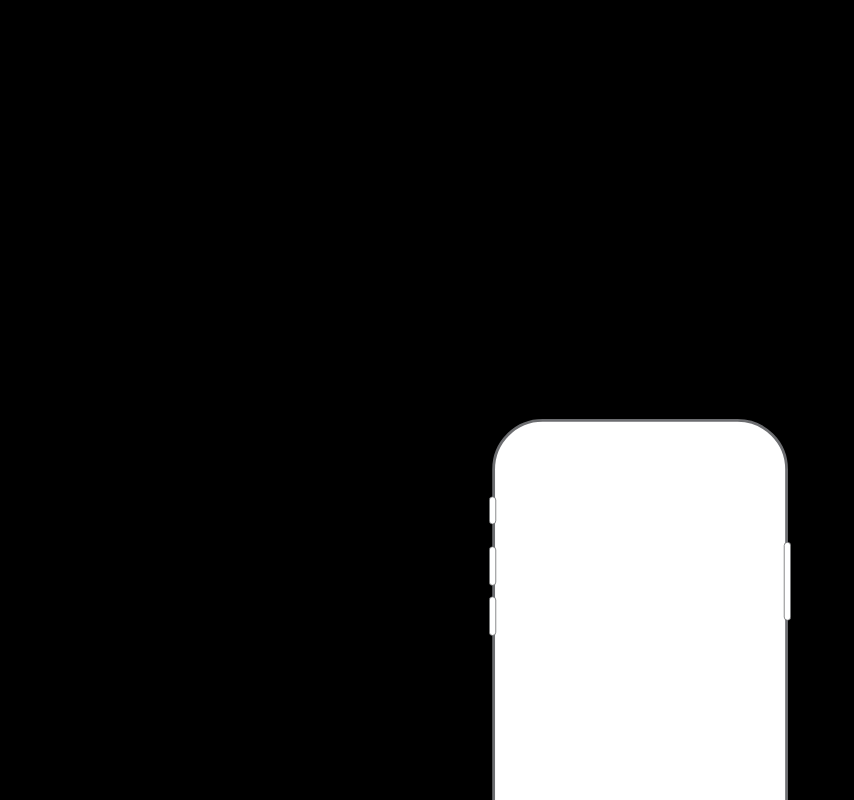
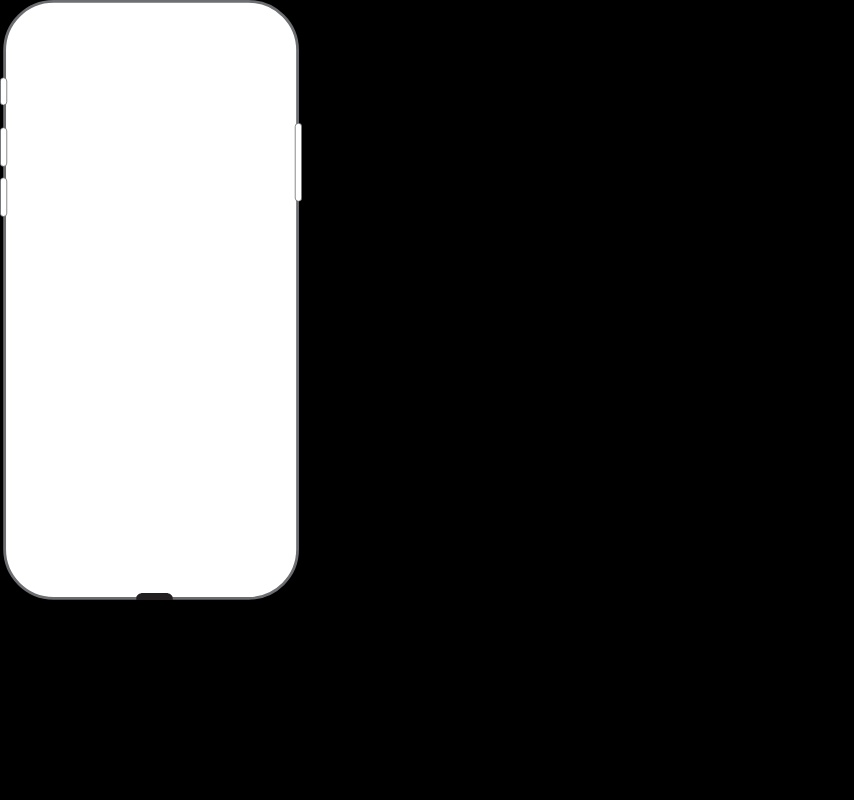
Before and after one commit to mecaloza/tabcoda_web-1, a React (Create React App) app: page /home in a window 1280 px wide. Shown: the top 800 px of the page, without its empty margins (0-854 px from the left). Built offline with nearby package versions, Linux system fonts and the light colour scheme.

Commit message:
init commit

```diff
--- a/src/Home.css
+++ b/src/Home.css
@@ -1,7 +1,4 @@
 .home_container {
   background-color: black;
-  display: flex;
-  justify-content: center;
-  align-items: center;
-  min-height: 180vh;
+  min-height: 100vh;
 }
```
